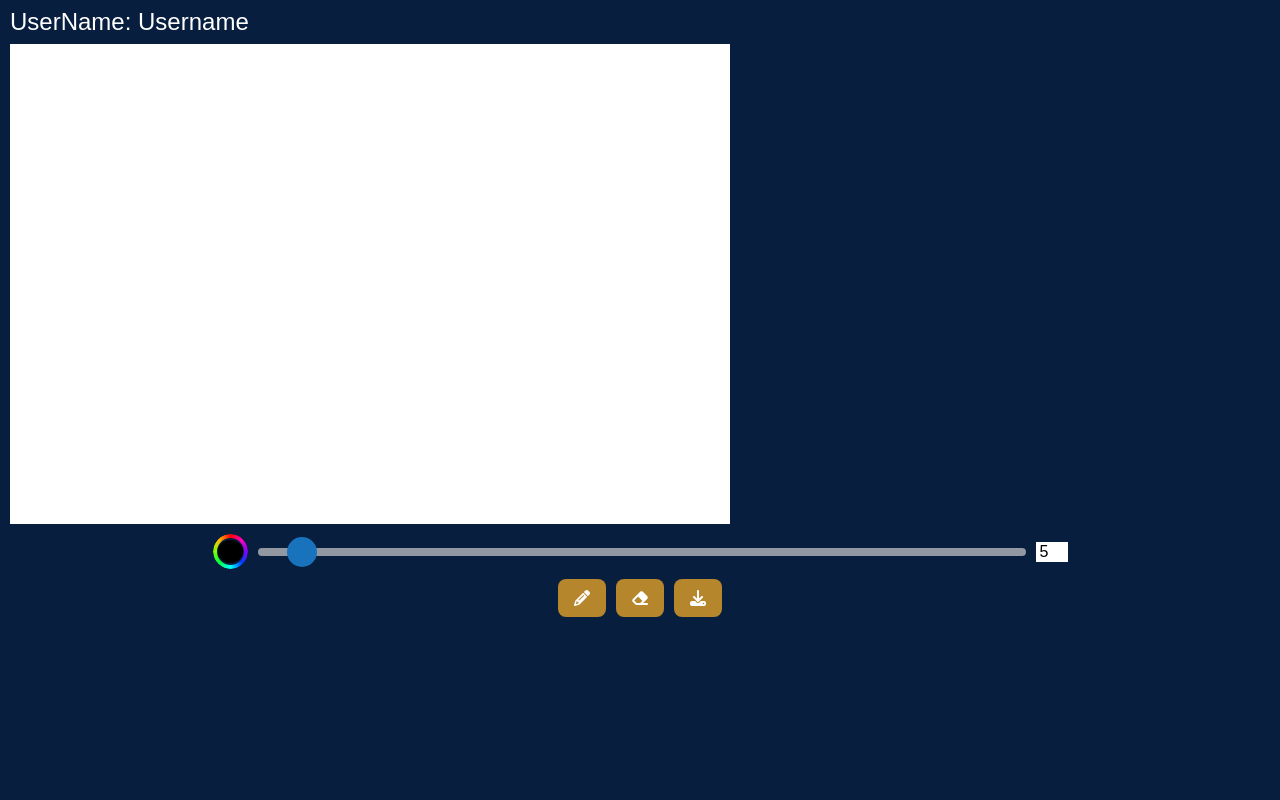
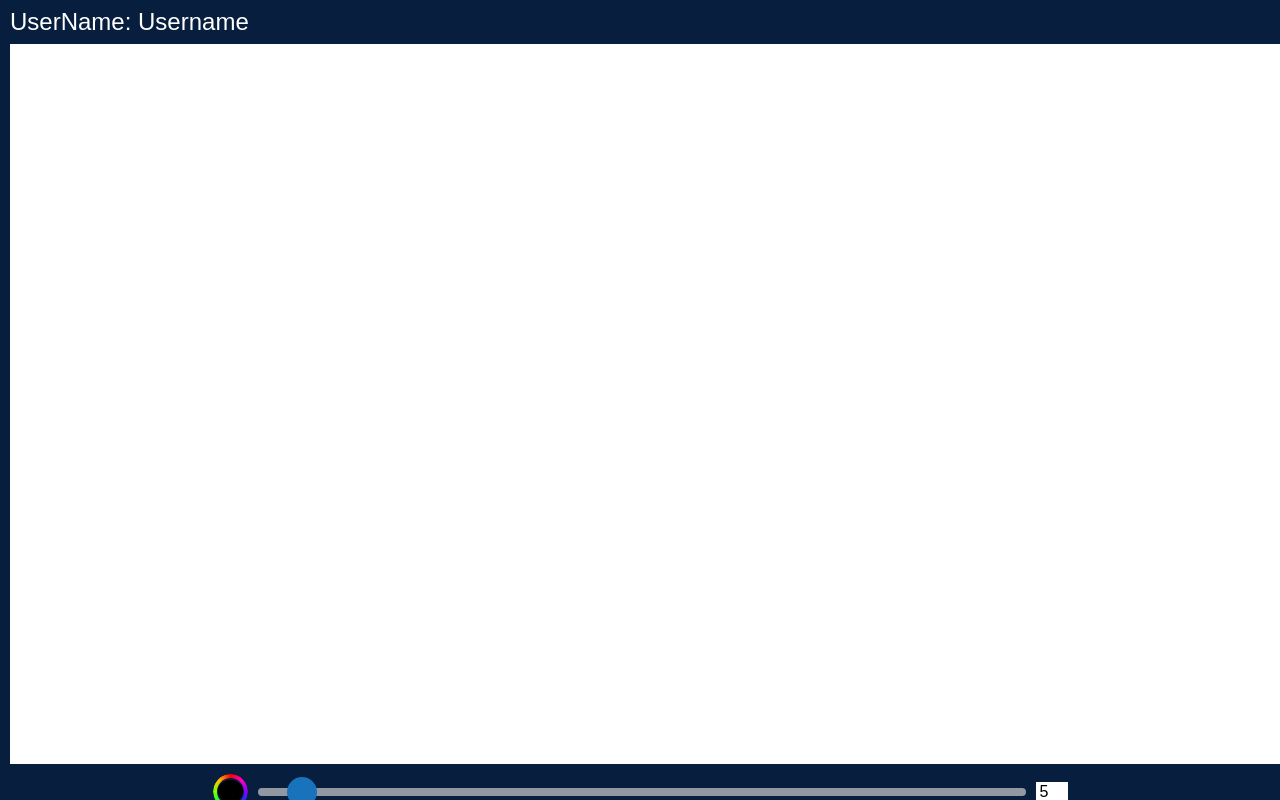
Before and after one commit to IsaacDC/drawing-app-demo, a website: page public/index.html in a window 1280 px wide. Drawn offline with nearby package versions, Linux system fonts and the light colour scheme; no server answers.

Commit message:
Update style.css

```diff
--- a/public/style.css
+++ b/public/style.css
@@ -142,3 +142,10 @@ input[type="range"]:hover {
   font-size: 16px;
 
 }
+
+@media screen and (min-width: 768px) {
+  #canvas-container {
+    width: 1280px;
+    height: 720px;
+  }
+}
```
